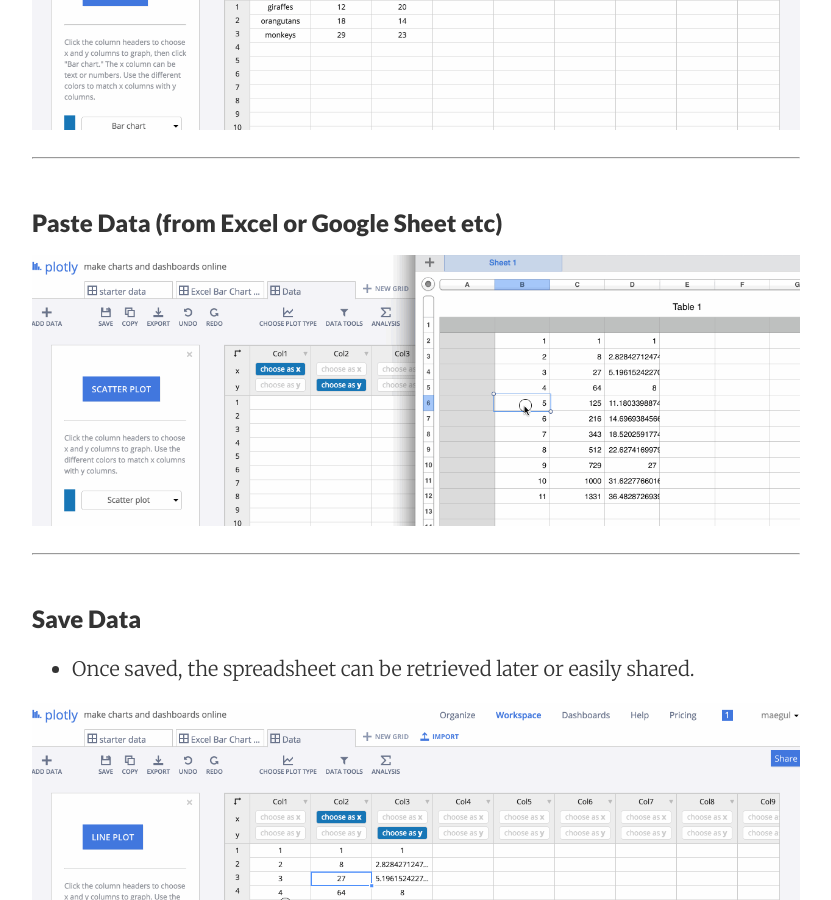
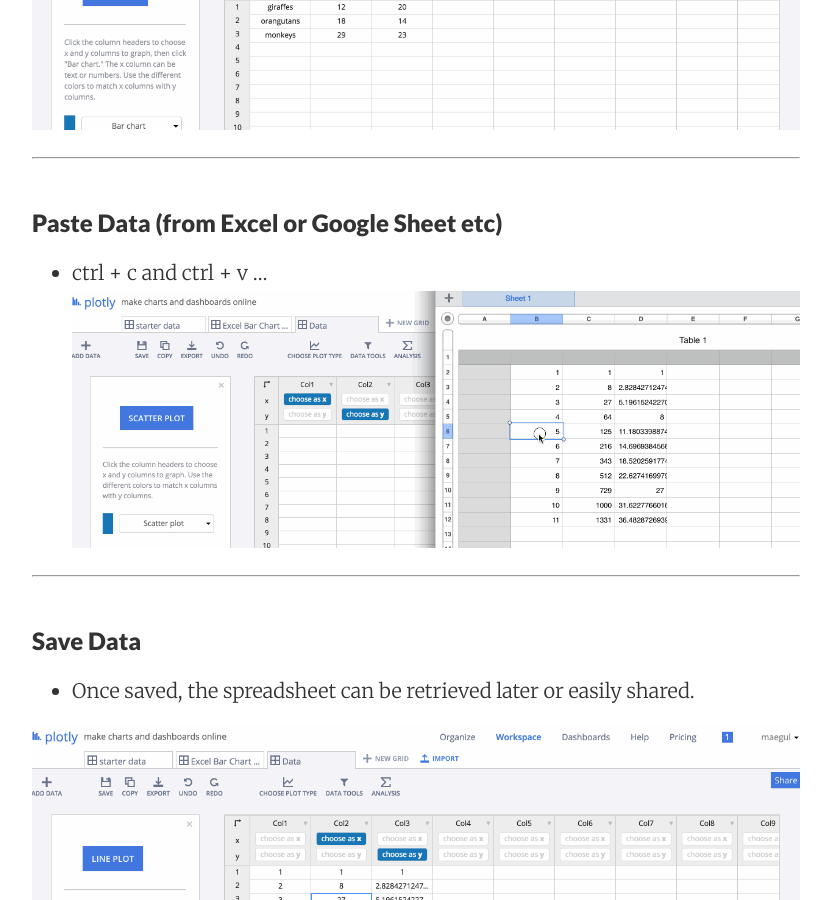
Before and after one commit to dataviz-blog/dataviz-blog.github.io, a Jekyll site: the page built from _posts/2016-01-19-2-make-a-plot-getting-started-with-plot-ly.markdown, in a window 1280 px wide and 900 px high, scrolled down 1739 px. Shown: the whole window, without its empty margins (224-1055 px from the left). Built offline with Jekyll 4.4.1, drawn with Linux system fonts in a browser that asks for light colours.

Commit message:
Post update: 2 — Make a Plot (Getting Started with Plot.ly)

```diff
--- a/_posts/2016-01-19-2-make-a-plot-getting-started-with-plot-ly.markdown
+++ b/_posts/2016-01-19-2-make-a-plot-getting-started-with-plot-ly.markdown
@@ -42,6 +42,7 @@ You should be looking at me (Errol), but if you missed me or I'm insufferable, t
 
 ### Paste Data (from Excel or Google Sheet etc)
 
+* ctrl + c and ctrl + v ...
 ![](https://raw.githubusercontent.com/dataviz-blog/dataviz-blog.github.io/master/gifs/paste_data.gif)
 
 
```
